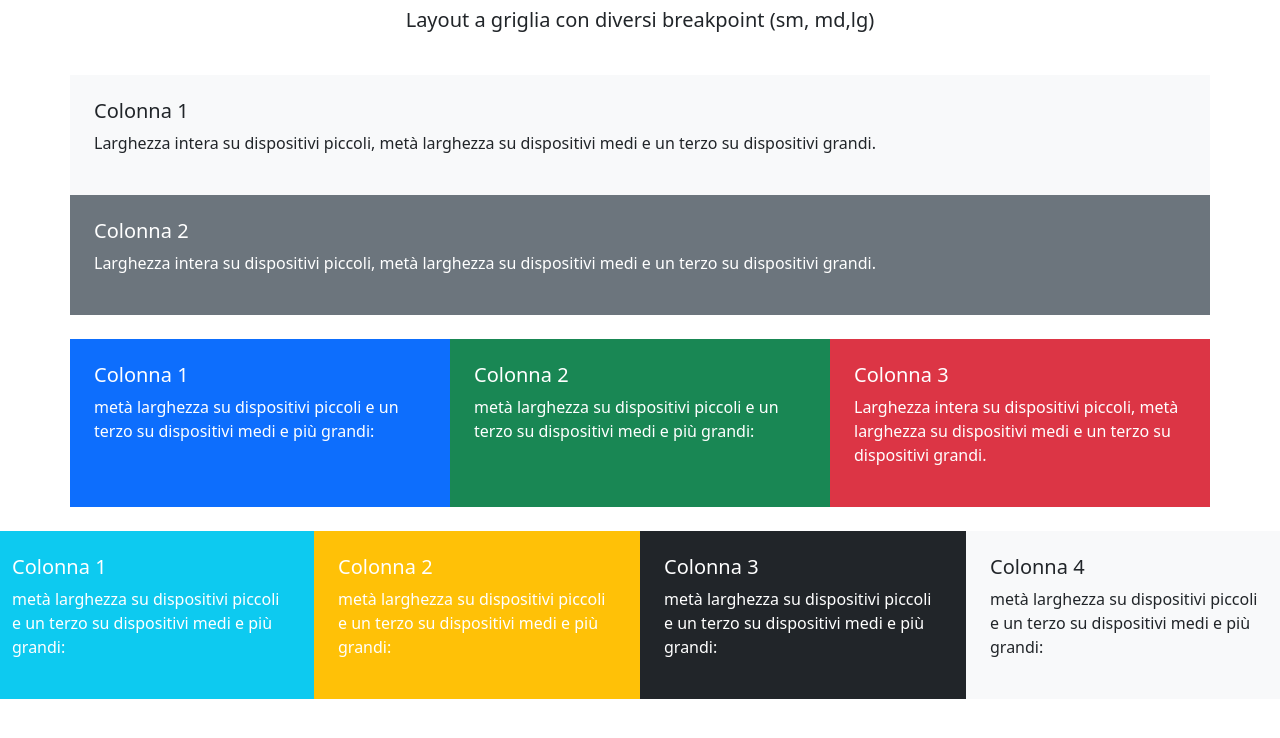
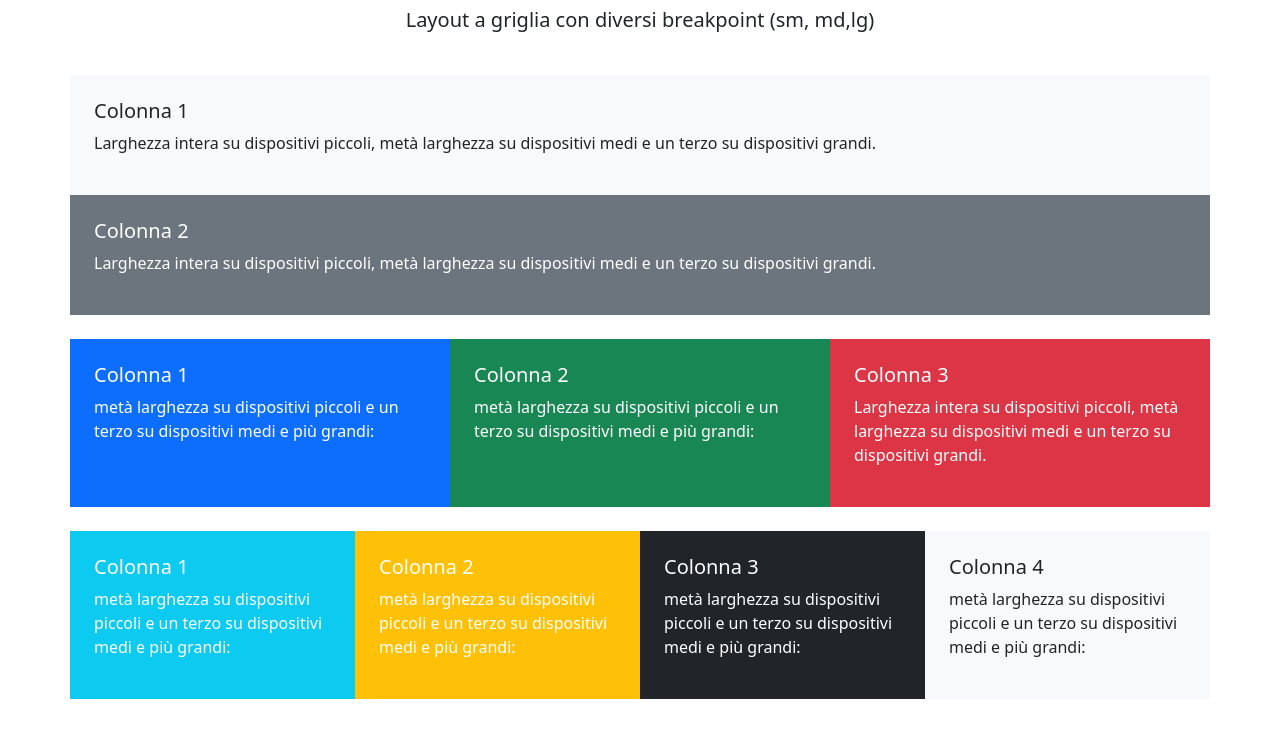
Before and after one commit to severogianluca/htmlcss-bootstrap-layout, a plain HTML site: page index.html in a window 1280 px wide. Shown: the part 56-794 px from the top of the page. Drawn offline with nearby package versions, Linux system fonts and the light colour scheme.

Commit message:
fix: sistemato un div di chiusura

```diff
--- a/index.html
+++ b/index.html
@@ -18,7 +18,7 @@
         </div>
     </header>
 
-    <main>
+    <div>
         <!-- PRIMO BLOCCO -->
         <div class="container my-4">
         <div class="row">
@@ -58,9 +58,9 @@
                 </div>
             </div>
         </div>
-        </div>
+
         <!-- TERZO BLOCCO -->
-        <div class="my-4">
+        <div class=" my-4">
             <div class="row">
                 <div class="col-6 col-md-3 bg-info text-white p-4">
                     <h5>Colonna 1</h5>
@@ -88,6 +88,8 @@
                 </div>
             </div>
         </div>
+    </div>
+
 
     </main>
     <footer>
```
